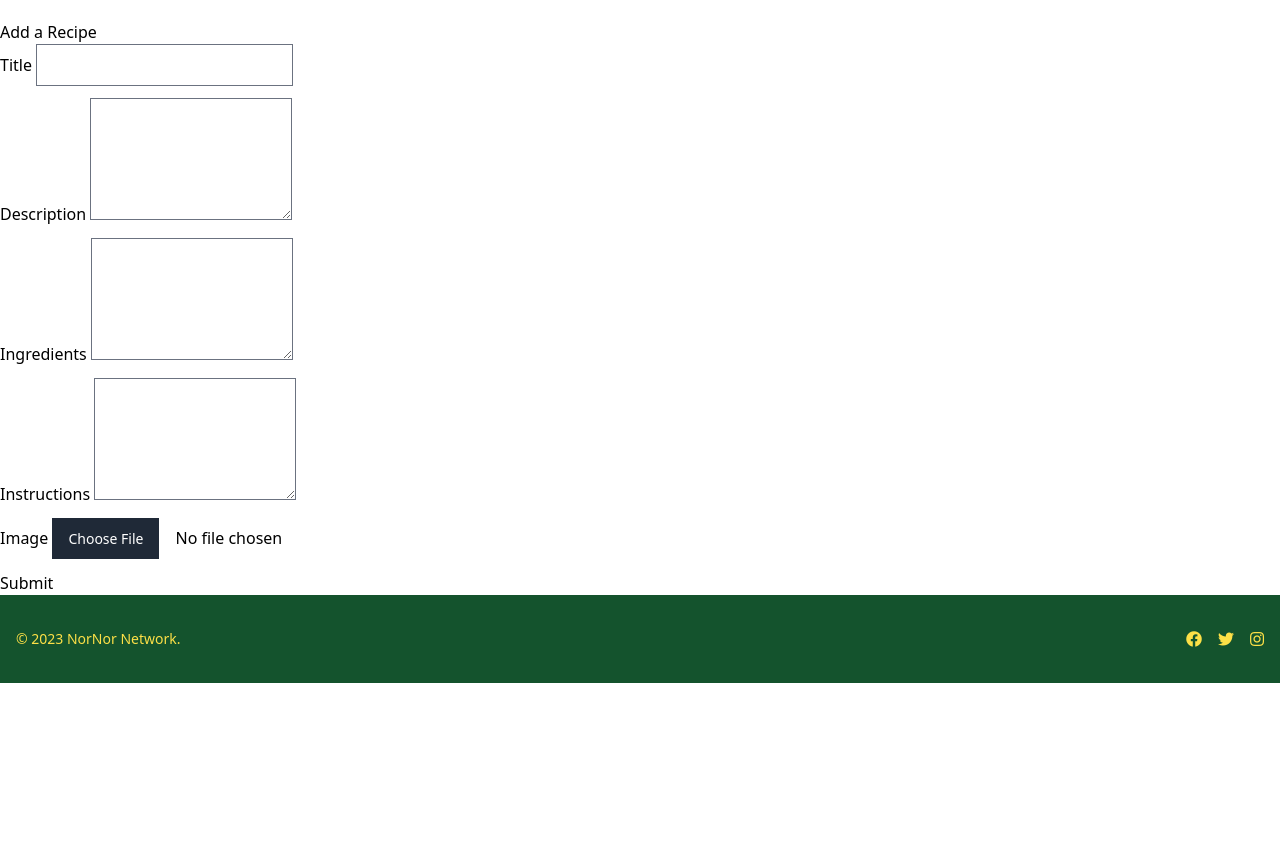
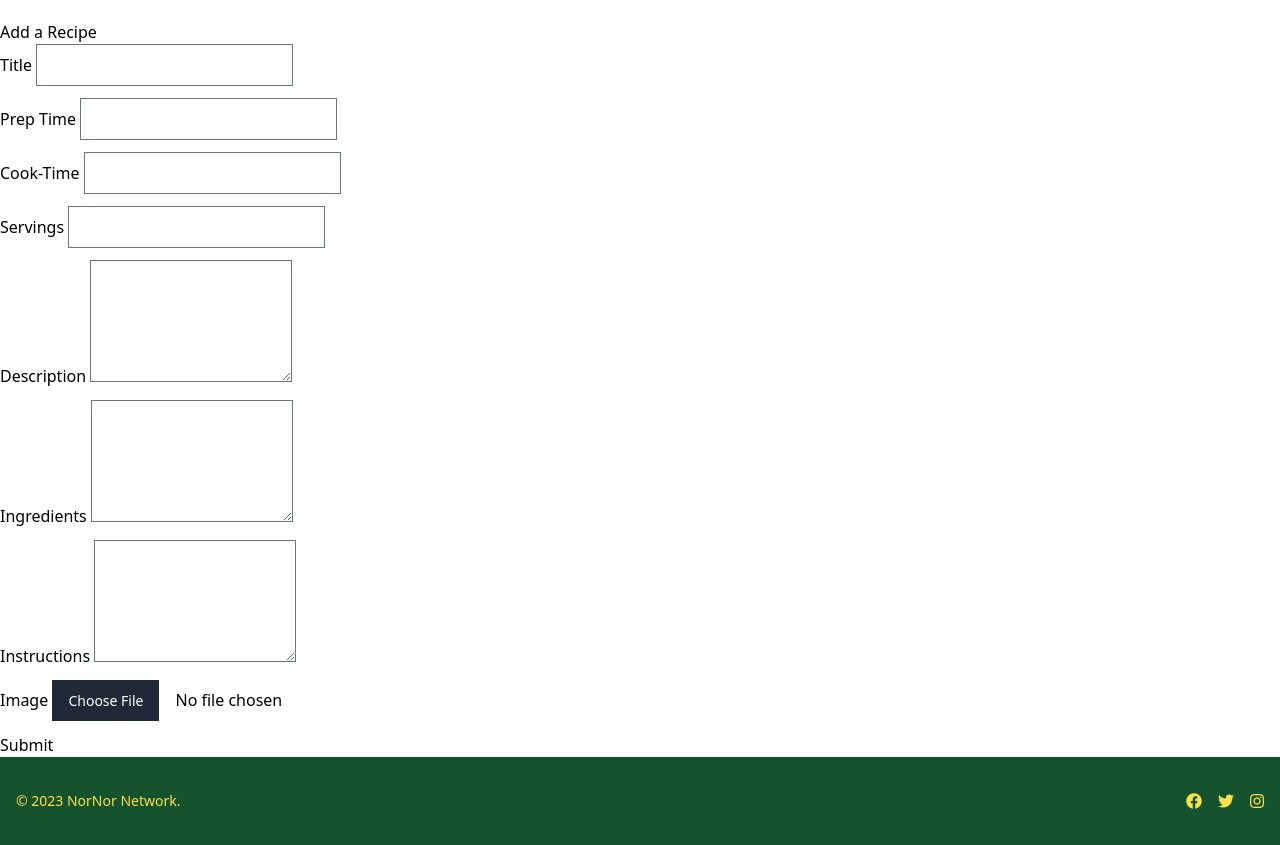
Before and after one commit to AirSayy/NorNor, a Node server app: page /addRecipe in a window 1280 px wide. Shown: the part 64-909 px from the top of the page. Before the commit the page ends 747 px from the top, so only its background shows below. Run offline with Node 20, Linux system fonts and the light colour scheme; the visitor is signed in with stand-in values (Sample User, id 1); style sheets or scripts are compiled from the project's sources; some libraries are stand-ins or nearby versions.

Commit message:
Recie form

```diff
--- a/controllers/posts.js
+++ b/controllers/posts.js
@@ -45,7 +45,7 @@ module.exports = {
 
       // find post by id parameters
       const post = await Post.findById(req.params.id);
-      console.log(post)
+
 
       // find comments and sort in descending order
       const comments = await Comment.find({post:req.params.id}).sort({ createdAt: "desc" }).lean();
@@ -107,6 +107,9 @@ createPost: async (req, res) => {
       ingredients: trimmedIngredients,
       instructions: trimmedInstructions,
       descriptions : req.body.descriptions,
+      prepTime: req.body.prepTime,
+      cookTime: req.body.cookTime,
+      servings: req.body.servings,
       likes: 0,
       user: req.user.id,
     });
--- a/views/addRecipe.ejs
+++ b/views/addRecipe.ejs
@@ -7,15 +7,27 @@
           <input type="text" class="form-control" id="title" name="title">
       </div>
       <div class="mb-3">
-        <label for="caption" class="form-label">Description</label>
+        <label for="prepTime" class="form-label">Prep Time</label>
+        <input type="text" class="form-control" id="prepTime" name="prepTime">
+    </div>
+    <div class="mb-3">
+      <label for="cookTime" class="form-label">Cook-Time</label>
+      <input type="text" class="form-control" id="cookTime" name="cookTime">
+  </div>
+  <div class="mb-3">
+    <label for="servings" class="form-label">Servings</label>
+    <input type="text" class="form-control" id="servings" name="servings">
+</div>
+      <div class="mb-3">
+        <label for="description" class="form-label">Description</label>
         <textarea name="desciptions" id="descriptions" rows="5" required></textarea>
       </div>
       <div class="mb-3">
-        <label for="caption" class="form-label">Ingredients</label>
+        <label for="ingredients" class="form-label">Ingredients</label>
         <textarea name="ingredients" id="ingredients" rows="5" required></textarea>
       </div>
       <div class="mb-3">
-        <label for="caption" class="form-label">Instructions</label>
+        <label for="instructions" class="form-label">Instructions</label>
         <textarea name="instructions" id="instructions" rows="5" required></textarea>
       </div>
       <div class="mb-3">
--- a/views/post.ejs
+++ b/views/post.ejs
@@ -24,7 +24,10 @@
       </div>
     </div>
     <div class="p-4 bg-white rounded-lg mt-5">
-      <p><%= post.descriptions %></p>
+      <span>Prep-Time :<%= post.prepTime %></span>
+      <span>Cook-Time :<%= post.cookTime %></span>
+      <span>Servings :<%= post.servings %></span>
+
       <h2 class="text-xl font-bold mb-2">Ingredients:</h2>
       <ul class="text-gray-500 list-disc list-inside">
         <% post.ingredients.forEach((ingredient) => { %>
@@ -37,6 +40,7 @@
         <li><%= instruction %></li>
         <% }); %>
       </ol>
+      <p>Notes <%= post.descriptions %></p>
     </div>
     <div class="p-4 bg-white rounded-lg mt-5">
       <h2 class="text-xl font-bold mb-4">Add Comment</h2>
```
Also changed, not shown: models/Recipe.js (+12 -0 lines), views/index.ejs (+4 -4 lines).
